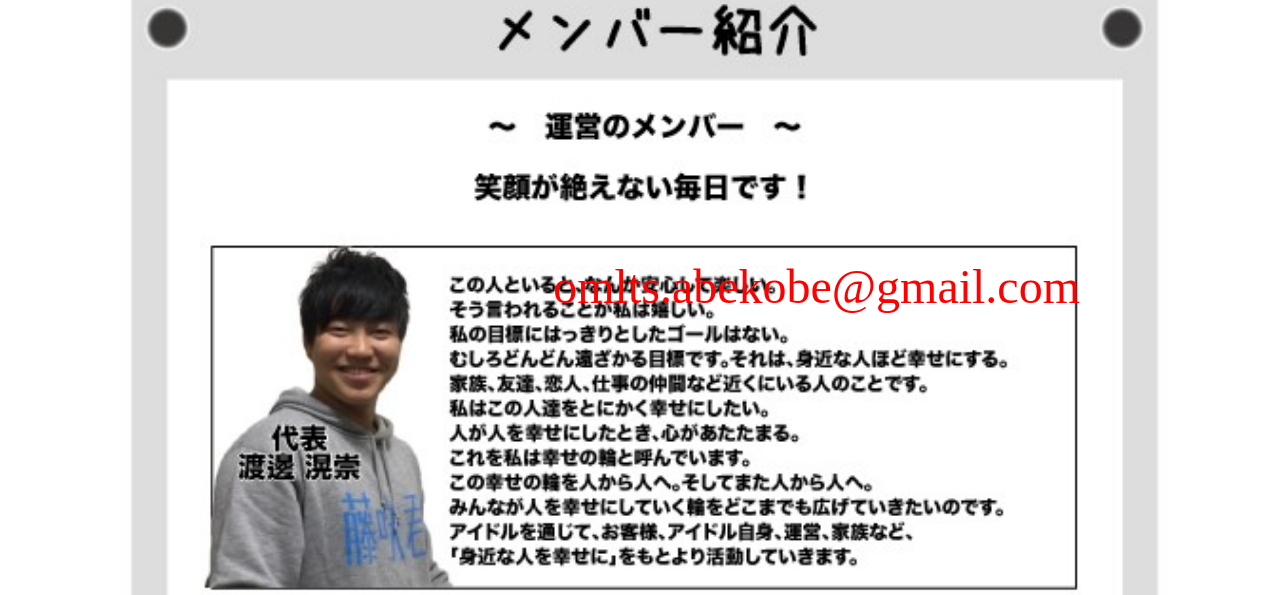
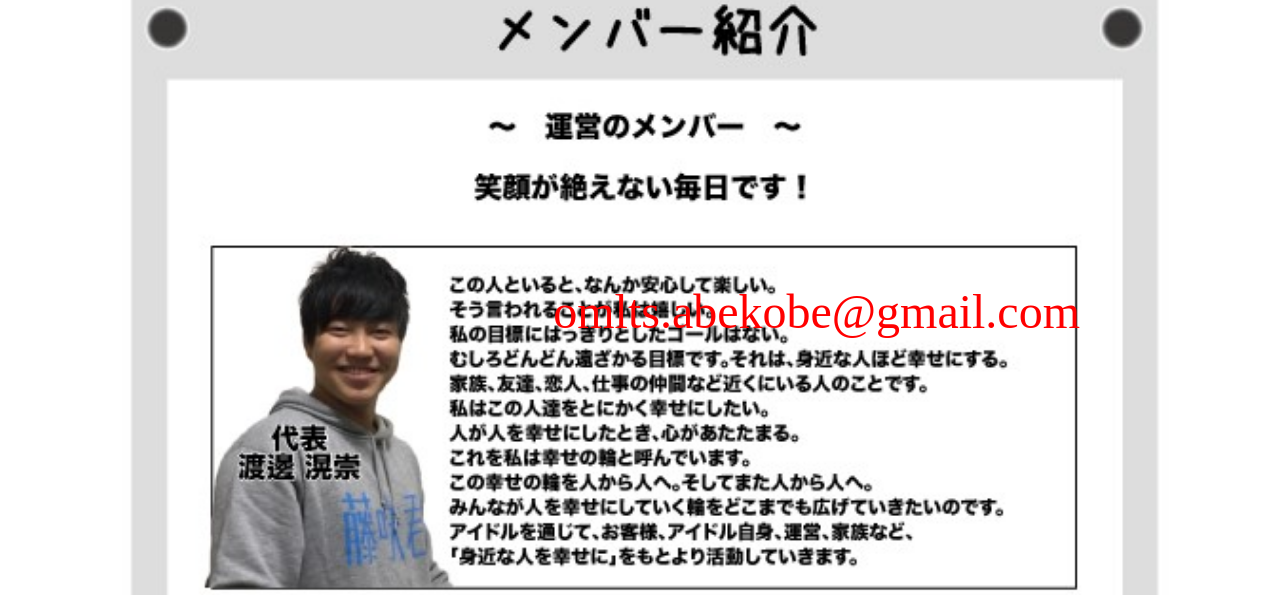
Before and after one commit to yuhinnn/Abekobe_front, a PHP site: page / in a window 1280 px wide. Shown: the part 4245-4840 px from the top of the page. Run offline with PHP 8.4, Linux system fonts and the light colour scheme.

Commit message:
fix gmail

```diff
--- a/index.php
+++ b/index.php
@@ -12,7 +12,7 @@ body{
 .absolute {
     position: absolute;
     right: 200px;
-    bottom: 1625px;
+    bottom: 1600px;
 }
 .about{
     position:absolute;
```
